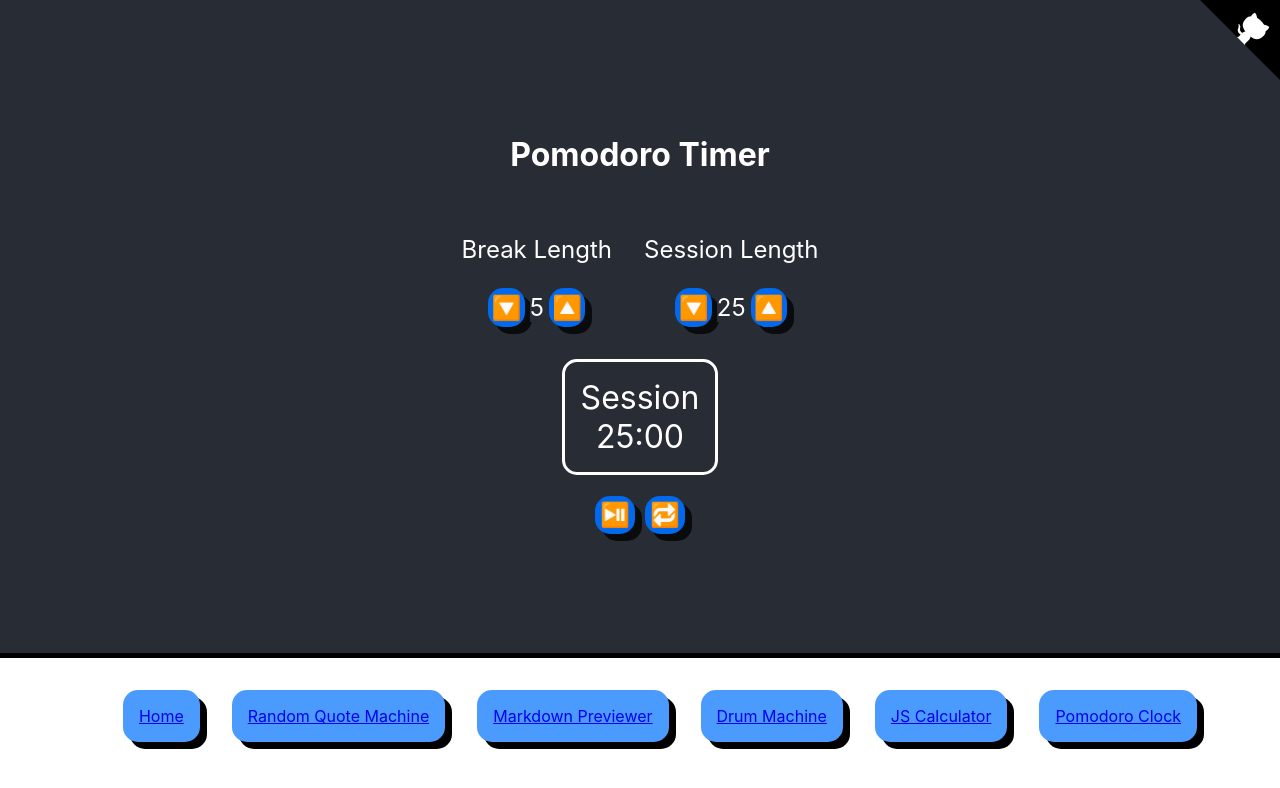
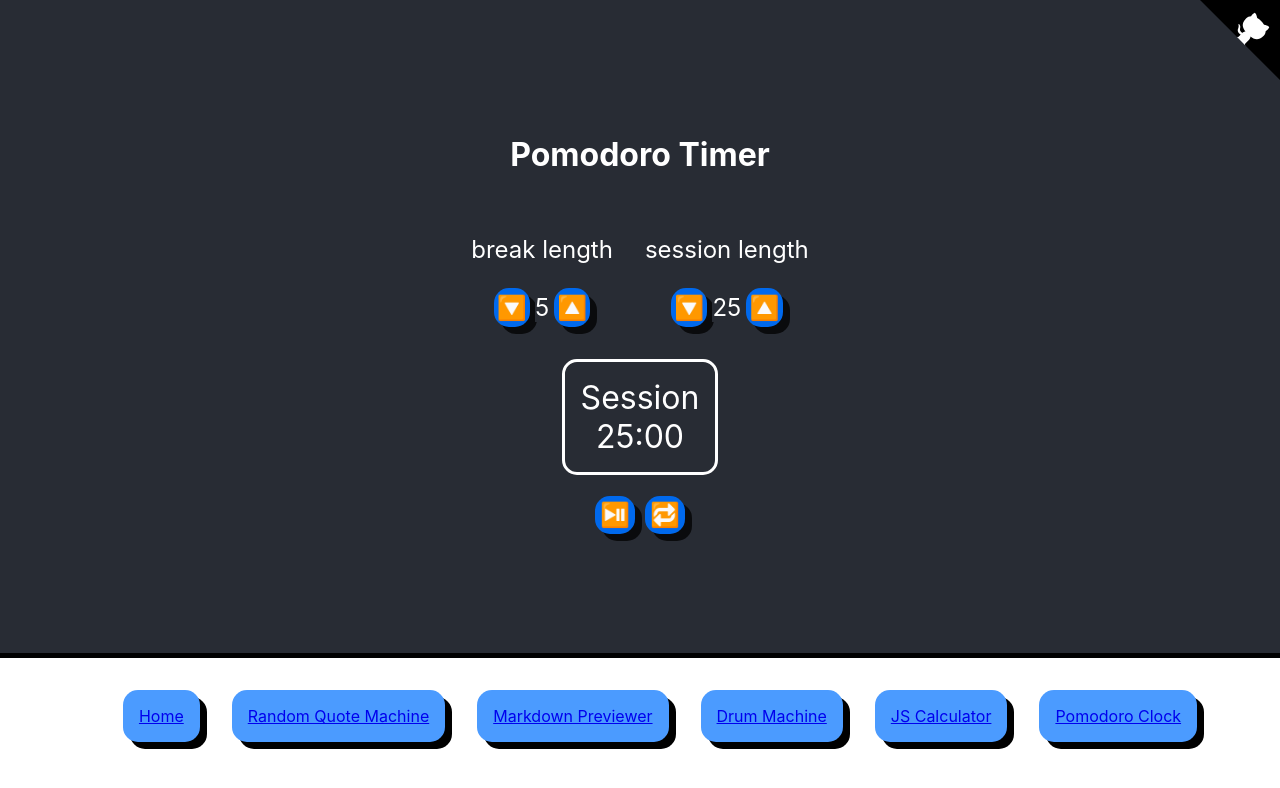
Before and after one commit to chiubaca/fcc-front-end-libs-challenge, a React (Create React App) app: page /pomodoro-clock in a window 1280 px wide. Shown: the top 788 px of the page. Built offline with nearby package versions, Linux system fonts and the light colour scheme.

Commit message:
mover timer controls to new component and implemented increment and decrement funtions

```diff
--- a/src/pages/PomodoroClock/index.js
+++ b/src/pages/PomodoroClock/index.js
@@ -1,45 +1,64 @@
+/* eslint-disable jsx-a11y/accessible-emoji */
 import React from "react";
 import "./PomodoroClock.scss";
 
-export default function RandomQuoteMachine() {
+export default class PomodoroClock extends React.Component {
+  constructor(props) {
+    super(props);
+    this.incrementValHandler = this.incrementValHandler.bind(this);
+    this.decrementValHandler = this.decrementValHandler.bind(this);
+    this.state = {
+      sessionLen: 25,
+      breakLen: 5,
+    };
+  }
+
+  incrementValHandler(e) {
+    const timerToIncrement = e.target.attributes["data-type"].value;
+    console.log(timerToIncrement);
+    if (timerToIncrement === "break") {
+      this.setState({
+        breakLen: this.state.breakLen + 1,
+      });
+    } else if (timerToIncrement === "session") {
+      this.setState({
+        sessionLen: this.state.sessionLen + 1,
+      });
+    }
+  }
+
+  decrementValHandler(e) {
+    const timerToDecrement = e.target.attributes["data-type"].value;
+    console.log(timerToDecrement);
+    if (timerToDecrement === "break") {
+      this.setState({
+        breakLen: this.state.breakLen - 1,
+      });
+    } else if (timerToDecrement === "session") {
+      this.setState({
+        sessionLen: this.state.sessionLen - 1,
+      });
+    }
+  }
+
+  render() {
     return (
       <main id="pomodoro-clock">
         <h1>Pomodoro Timer</h1>
 
         <div id="controls-container">
-        <div class="length-controls">
-          <p id="break-label">Break Length</p>
-          <div>
-            <button id="break-decrement">
-              <span role="img" aria-label="decrement">
-                🔽
-              </span>
-            </button>
-            <div id="break-length">5</div>
-            <button id="break-increment">
-              <span role="img" aria-label="increment">
-                🔼
-              </span>
-            </button>
-          </div>
-        </div>
-
-        <div class="length-controls">
-          <p id="session-label"> Session Length </p>
-          <div>
-            <button id="session-decrement">
-              <span role="img" aria-label="decrement">
-                🔽
-              </span>
-            </button>
-            <div id="session-length">25</div>
-            <button id="session-increment">
-              <span role="img" aria-label="increment">
-                🔼
-              </span>
-            </button>
-          </div>
-        </div>
+          <TimerControls
+            name="break"
+            decrementTime={this.decrementValHandler}
+            incrementTime={this.incrementValHandler}
+            time={this.state.breakLen}
+          />
+          <TimerControls
+            name="session"
+            decrementTime={this.decrementValHandler}
+            incrementTime={this.incrementValHandler}
+            time={this.state.sessionLen}
+          />
         </div>
 
         <div id="timer-label">
@@ -62,3 +81,29 @@ export default function RandomQuoteMachine() {
       </main>
     );
   }
+}
+
+function TimerControls(props) {
+  return (
+    <div className="length-controls">
+      <p id={props.name + "-label"}>{props.name} length</p>
+      <div>
+        <button
+          id={props.name + "-decrement"}
+          data-type={props.name}
+          onClick={props.decrementTime}
+        >
+          🔽
+        </button>
+        <div id={props.name + "-length"}>{props.time}</div>
+        <button
+          id={props.name + "-increment"}
+          data-type={props.name}
+          onClick={props.incrementTime}
+        >
+          🔼
+        </button>
+      </div>
+    </div>
+  );
+}
```
Lines whose indentation alone changed are shown as unchanged.
